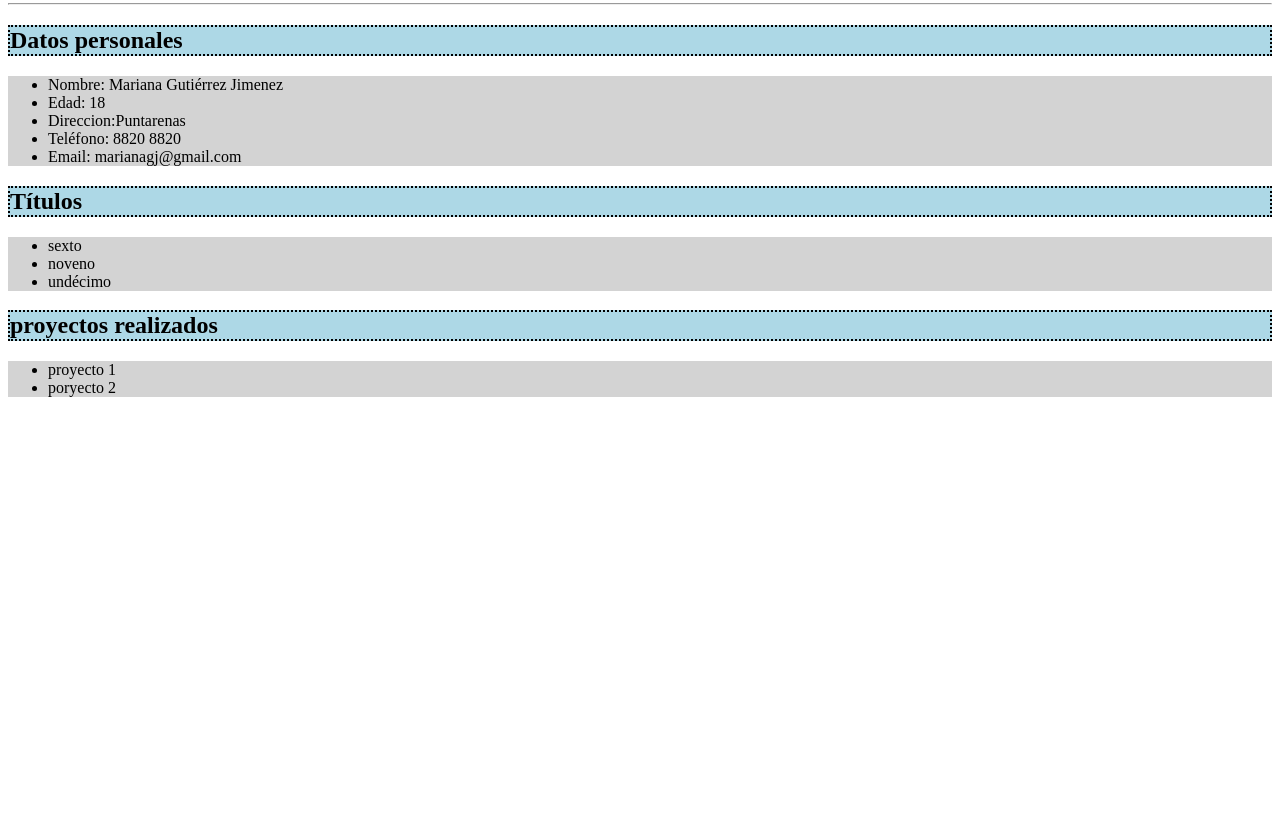
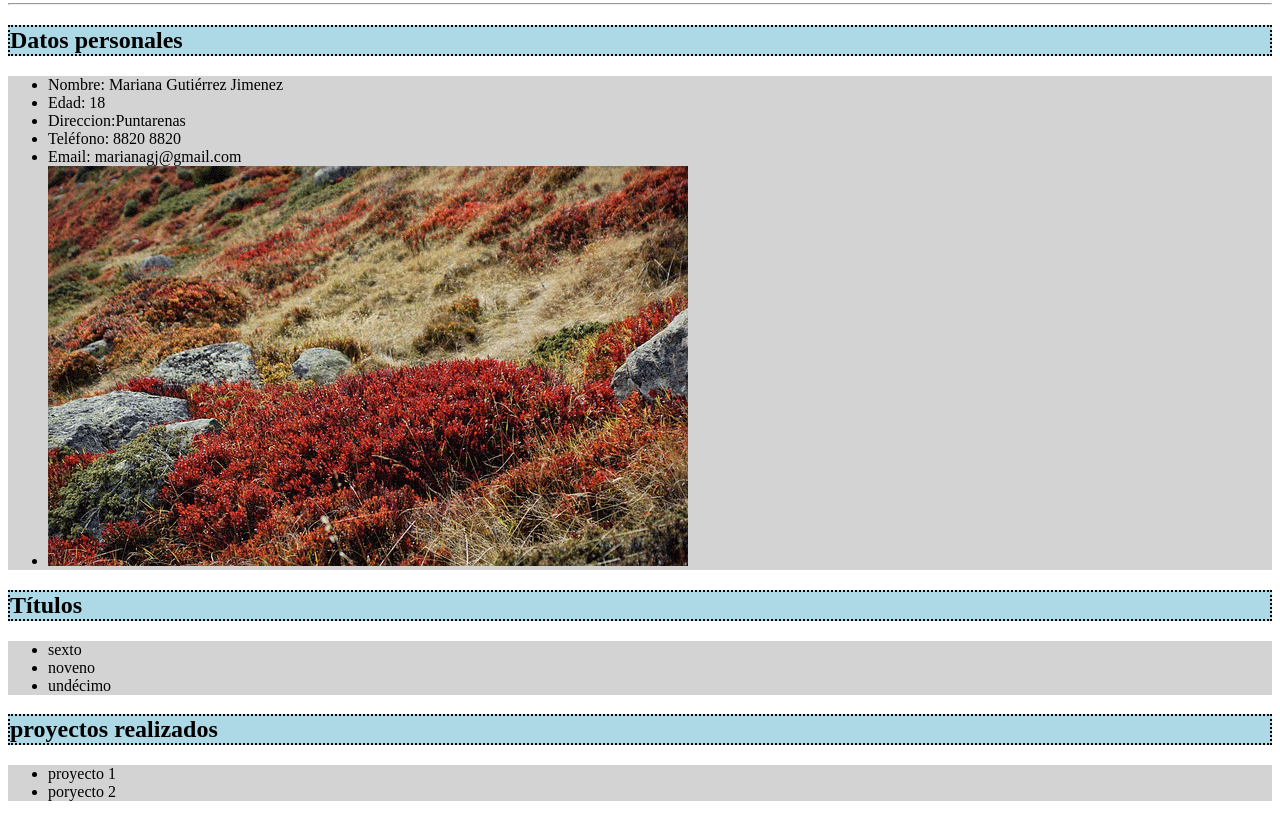
Before and after one commit to mayigj/proyecto-repositorio, a plain HTML site: page index.html in a window 1280 px wide. Shown: the part 81-898 px from the top of the page. Before the commit the page ends 800 px from the top, so only its background shows below. Drawn offline with Linux system fonts and the light colour scheme.

Commit message:
quinto commit. foto

```diff
--- a/index.html
+++ b/index.html
@@ -17,6 +17,7 @@
         <li>Direccion:Puntarenas</li>
         <li>Teléfono: 8820 8820</li>
         <li>Email: marianagj@gmail.com</li>
+        <li><img src="img/textura2.png" alt="yo"></li>
     </ul>
 
     <h2>Títulos</h2>
```
Also changed, not shown: img/textura2.png (added).
